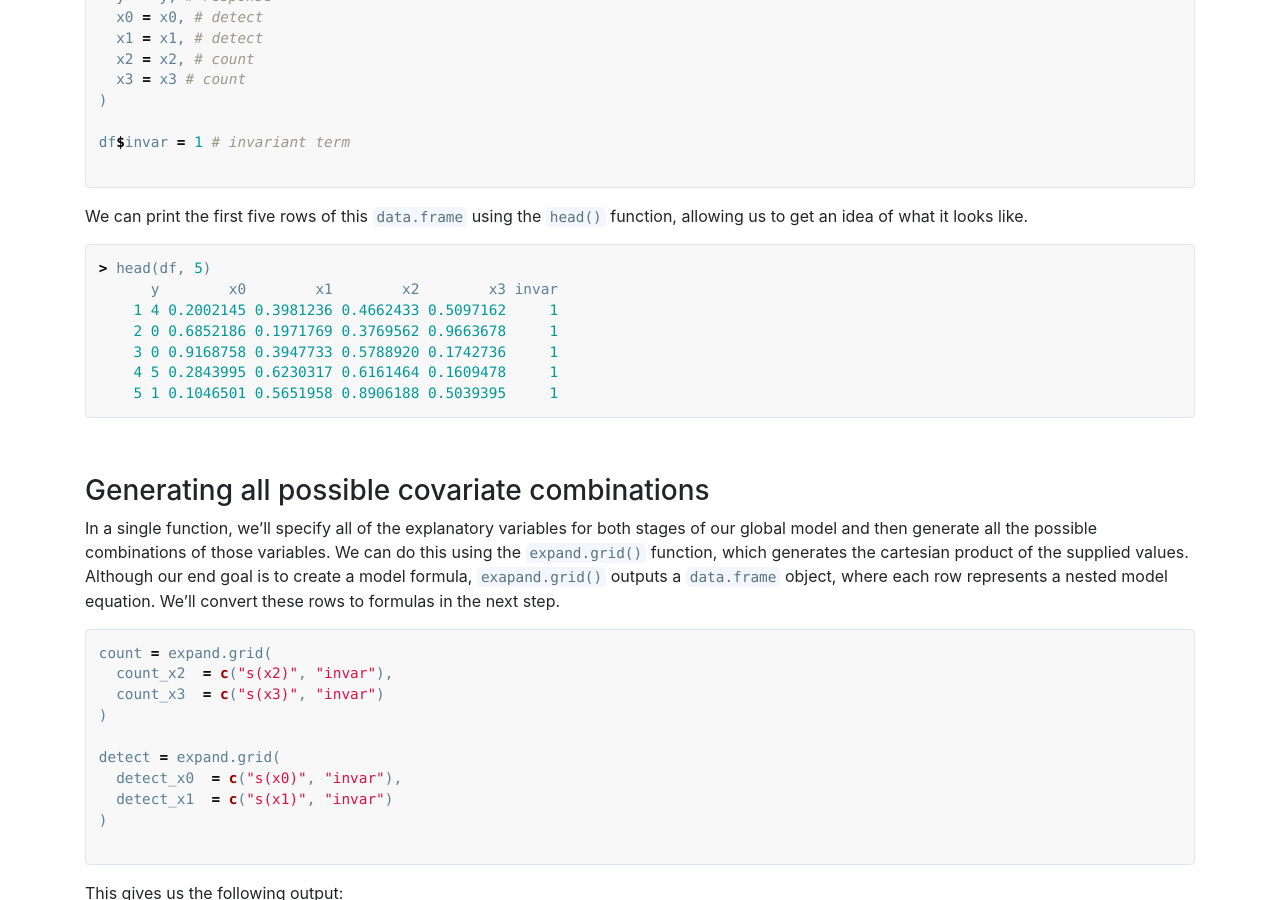
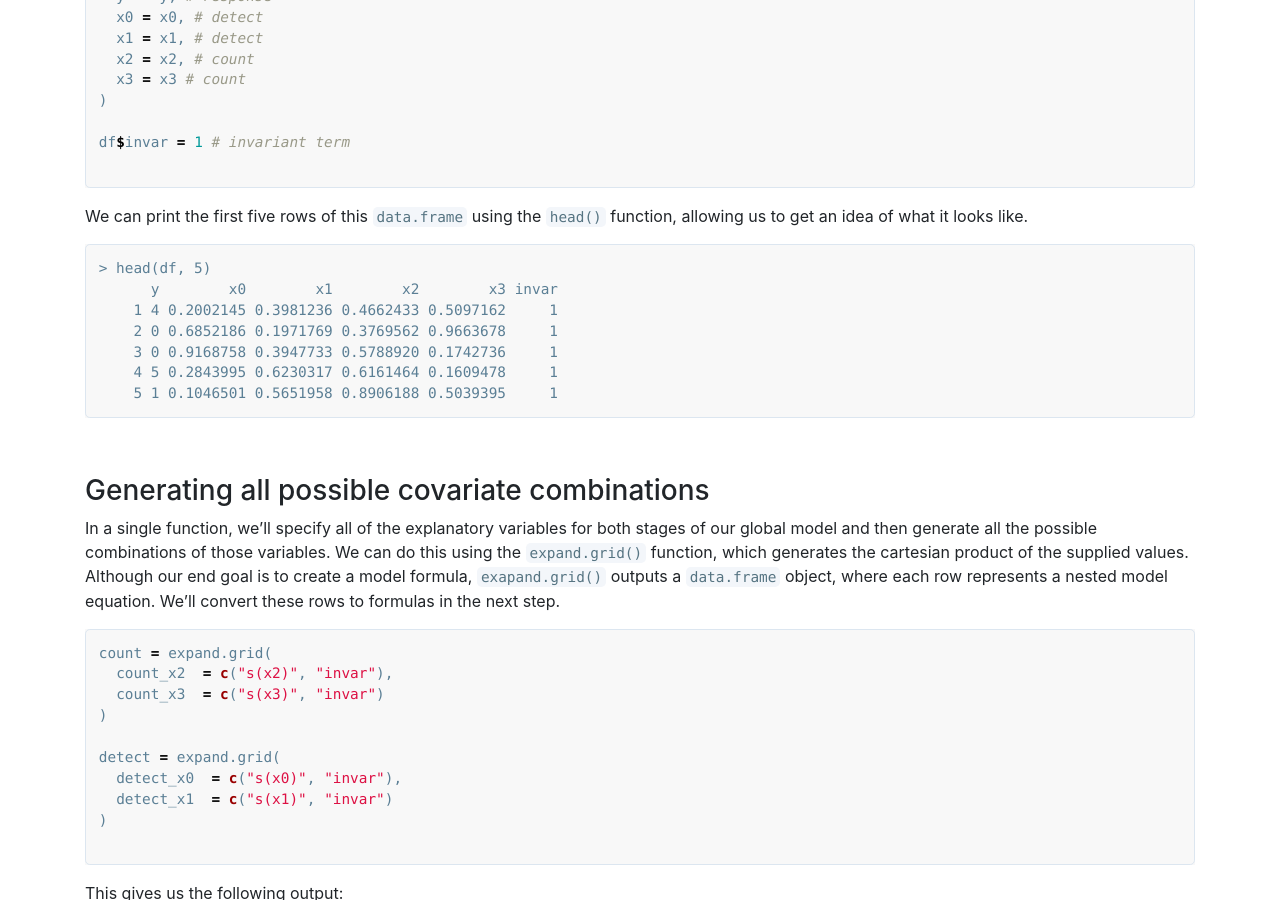
Before and after one commit to chrisyeh96/chrisyeh96.github.io, a Jekyll site: the page built from _posts/2019-05-29-Auto-Nested-Mod.md, in a window 1280 px wide and 900 px high, scrolled down 2131 px. Built offline with Jekyll 4.4.1, drawn with Linux system fonts in a browser that asks for light colours; nearby versions of some CDN libraries.

Commit message:
Update 2019-05-29-Auto-Nested-Mod.md

````diff
--- a/_posts/2019-05-29-Auto-Nested-Mod.md
+++ b/_posts/2019-05-29-Auto-Nested-Mod.md
@@ -78,7 +78,7 @@
 
 We can print the first five rows of this `data.frame` using the `head()` function, allowing us to get an idea of what it looks like.
 
-```r
+```
 > head(df, 5)
       y        x0        x1        x2        x3 invar
     1 4 0.2002145 0.3981236 0.4662433 0.5097162     1
````
